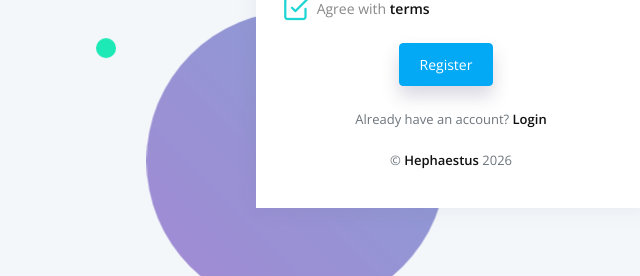
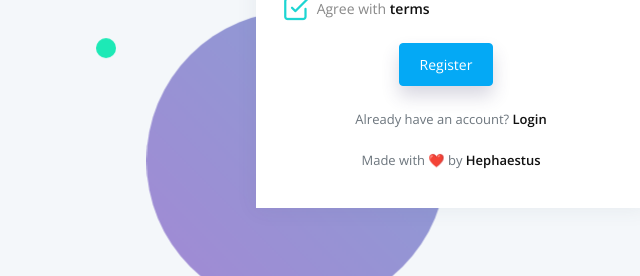
Before and after one commit to yaozeliang/Library, a Django app: page /auth/signup/ in a window 1280 px wide. Shown: the part 593-869 px from the top of the page, without its empty margins (189-829 px from the left). Run offline with Django 3.2, Linux system fonts and the light colour scheme; parts of the project's set-up code (start-up, migrations or seed data) failed here and were passed over; some libraries are stand-ins or nearby versions.

Commit message:
Replace the copyright footer with Made with ❤️ by Hephaestus. (#22)
Co-authored-by: Cursor Agent <cursoragent@cursor.com>
Co-authored-by: zeliang <yaozeliang@users.noreply.github.com>

```diff
--- a/templates/accounts/login.html
+++ b/templates/accounts/login.html
@@ -61,7 +61,7 @@
                     <p class="mb-0 text-muted">Don’t have an account? <a href="{% url 'register' %}" >Sign UP</a></p>
                     <br />
                     <p class="mb-2 text-muted">
-                        &copy; <a href="https://www.hephaestus.fr" target="_blank" rel="noopener">Hephaestus</a> 2026
+                        Made with ❤️ by <a href="https://www.hephaestus.fr" target="_blank" rel="noopener">Hephaestus</a>
                     </p>
                 </div>
             </div>
--- a/templates/accounts/register.html
+++ b/templates/accounts/register.html
@@ -67,7 +67,7 @@
                     <p class="mb-0 text-muted">Already have an account? <a href="{% url 'login' %}" >Login</a></p>
                     <br />
                     <p class="mb-2 text-muted">
-                        &copy; <a href="https://www.hephaestus.fr" target="_blank" rel="noopener">Hephaestus</a> 2026
+                        Made with ❤️ by <a href="https://www.hephaestus.fr" target="_blank" rel="noopener">Hephaestus</a>
                     </p>
                 </div>
             </div>
--- a/templates/login.html
+++ b/templates/login.html
@@ -51,7 +51,7 @@
                     <p class="mb-0 text-muted">Don’t have an account? <a href="/register.html" >Signup</a></p>
                     <br />
                     <p class="mb-2 text-muted">
-                        &copy; Hephaestus 2026
+                        Made with ❤️ by <a href="https://www.hephaestus.fr" target="_blank" rel="noopener">Hephaestus</a>
                     </p>
                 </div>
             </div>
--- a/templates/register.html
+++ b/templates/register.html
@@ -57,7 +57,7 @@
                     <br />
 
                     <p class="mb-2 text-muted">
-                        &copy; Hephaestus 2026
+                        Made with ❤️ by <a href="https://www.hephaestus.fr" target="_blank" rel="noopener">Hephaestus</a>
                     </p>
                 </div>
             </div>
--- a/templates/registration/register.html
+++ b/templates/registration/register.html
@@ -83,7 +83,7 @@
                     <p class="mb-0 text-muted">Already have an account? <a href="{% url 'login' %}">Login</a></p>
                     <br />
                     <p class="mb-2 text-muted">
-                        &copy; <a href="https://www.hephaestus.fr" target="_blank" rel="noopener">Hephaestus</a> 2026
+                        Made with ❤️ by <a href="https://www.hephaestus.fr" target="_blank" rel="noopener">Hephaestus</a>
                     </p>
                 </div>
             </div>
```
